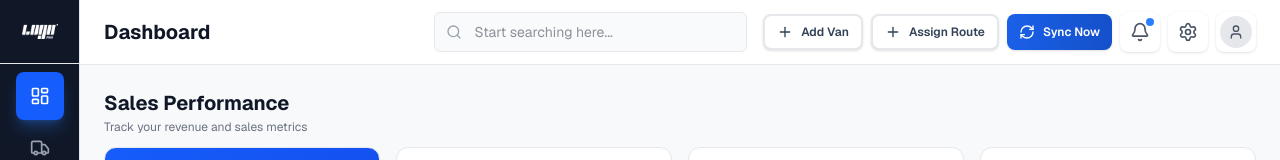
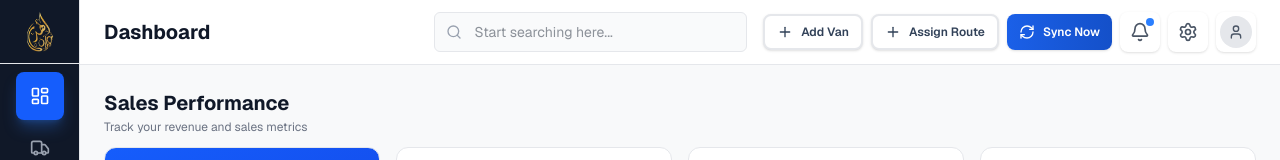
Before and after one commit to Zahidmk/jazeera-dashboard, a Next.js app: page /dashboard in a window 1280 px wide. Shown: the top 160 px of the page. Built offline with nearby package versions, Linux system fonts and the light colour scheme.

Commit message:
[updt]: logo updste

```diff
--- a/components/Sidebar.tsx
+++ b/components/Sidebar.tsx
@@ -83,7 +83,7 @@ export function Sidebar() {
             <div className="flex items-center justify-between h-16 px-4 border-b border-gray-800">
               <div className="flex items-center gap-3">
                 <div className="h-10 w-10 rounded-lg flex items-center justify-center p-1.5 bg-gray-800">
-                  <Image src="/logo.png" alt="Logo" width={32} height={32} className="object-contain" />
+                  <Image src="/jazeera-logo.png" alt="Jazeera Logo" width={32} height={32} className="object-contain" />
                 </div>
                 <div>
                   <h2 className="text-white font-bold text-sm">Dashboard</h2>
@@ -137,8 +137,8 @@ export function Sidebar() {
       <aside className="hidden lg:flex lg:flex-col lg:w-20 lg:fixed lg:inset-y-0 lg:border-r lg:bg-gray-900 lg:border-gray-800">
         <div className="flex flex-col flex-1 min-h-0">
           <div className="flex items-center justify-center h-16 border-b border-gray-800">
-            <div className="h-12 w-12 rounded-lg flex items-center justify-center p-1.5">
-              <Image src="/logo.png" alt="Logo" width={40} height={40} className="object-contain" />
+            <div className="h-12 w-12 rounded-lg flex items-center justify-center">
+              <Image src="/jazeera-logo.png" alt="Jazeera Logo" width={50} height={50} className="object-contain" />
             </div>
           </div>
           <ScrollArea className="flex-1">
```
Also changed, not shown: public/jazeera-logo.png (added).
